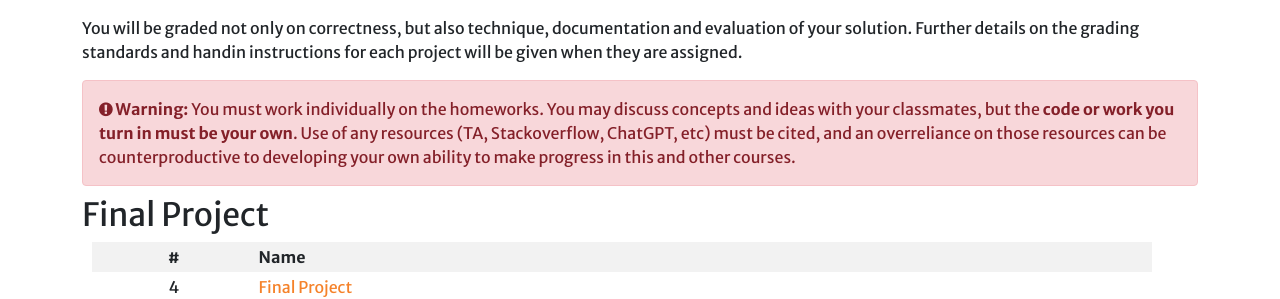
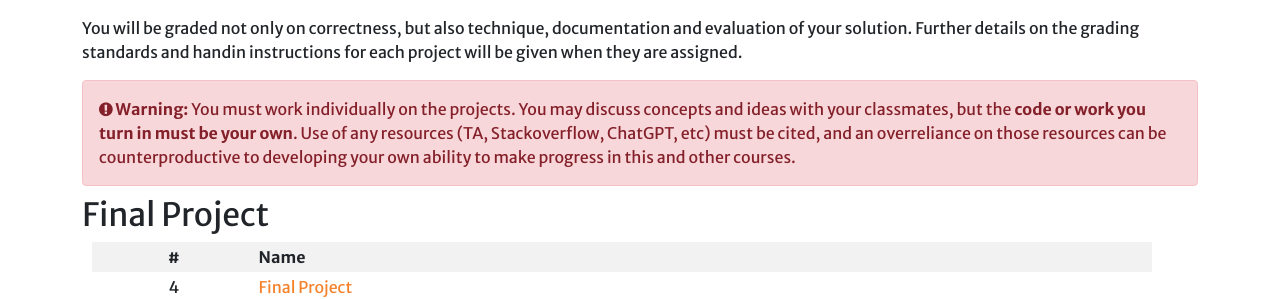
Before and after one commit to Hendrix-CS/csci151, a Jekyll site: the page built from index.md, in a window 1280 px wide and 900 px high, scrolled down 3893 px. Shown: the part 161-460 px from the top of the window. Built offline with Jekyll 4.4.1, drawn with Linux system fonts in a browser that asks for light colours; a script that is not in the unit is left out; our own code applies the rules of GitHub Pages for plain Markdown files.

Commit message:
typo fix

```diff
--- a/index.md
+++ b/index.md
@@ -161,7 +161,7 @@ You will have three skills projects in this course, one about every four weeks.
 
 You will be graded not only on correctness, but also technique, documentation and evaluation of your solution. Further details on the grading standards and handin instructions for each project will be given when they are assigned.
 
-{% include warning.html content="You must work individually on the homeworks. You may discuss concepts and ideas with your classmates, but the **code or work you turn in must be your own**. Use of any resources (TA, Stackoverflow, ChatGPT, etc) must be cited, and an overreliance on those resources can be counterproductive to developing your own ability to make progress in this and other courses." %}
+{% include warning.html content="You must work individually on the projects. You may discuss concepts and ideas with your classmates, but the **code or work you turn in must be your own**. Use of any resources (TA, Stackoverflow, ChatGPT, etc) must be cited, and an overreliance on those resources can be counterproductive to developing your own ability to make progress in this and other courses." %}
 
 ## <a name="finalproject">Final Project</a>
 
```
